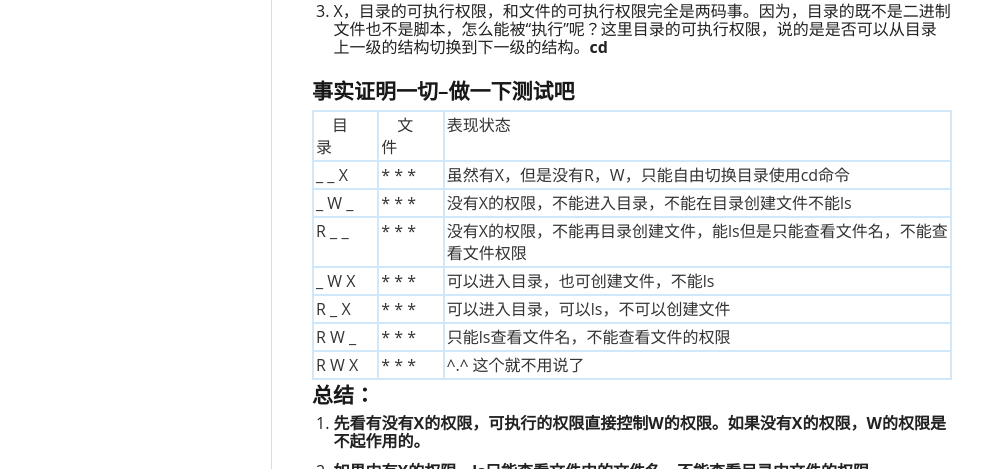
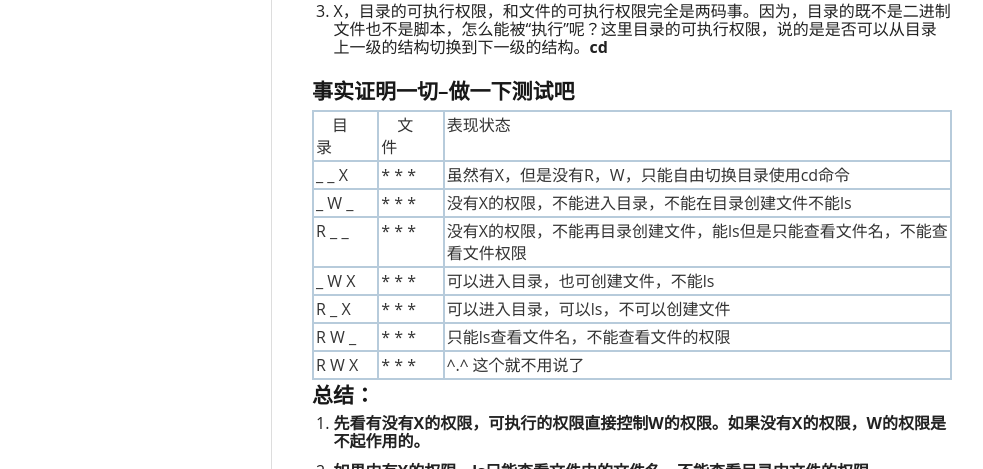
Before and after one commit to fmeng/fmeng.github.io, a Jekyll site: the page built from _posts/2014-08-26-linux-quanxiant.md, in a window 1280 px wide. Shown: the part 1059-1528 px from the top of the page, without its empty margins (139-1122 px from the left). Built offline with Jekyll 4.4.1, drawn with Linux system fonts in a browser that asks for light colours; Markdown is read by kramdown in place of the engine named in the settings; comment, search, counter and statistics services are not loaded.

Commit message:
table的边框颜色

```diff
--- a/css/google.css
+++ b/css/google.css
@@ -1252,20 +1252,20 @@ table {
 table.meng {
     color:#333333;
     border-width: 2px;
-    border-color: #D1E8FA;
+    border-color: #B7CBDB;
 }
 table.meng th {
     border-width: 2px;
     padding: 1px;
     border-style: solid;
-    border-color: #D1E8FA;
+    border-color: #B7CBDB;
     background-color: #dedede;
 }
 table.meng td {
     border-width: 2px;
     padding: 2px;
     border-style: solid;
-    border-color: #D1E8FA;
+    border-color: #B7CBDB;
 }
 /* #Basic Styles
 ================================================== */
```
